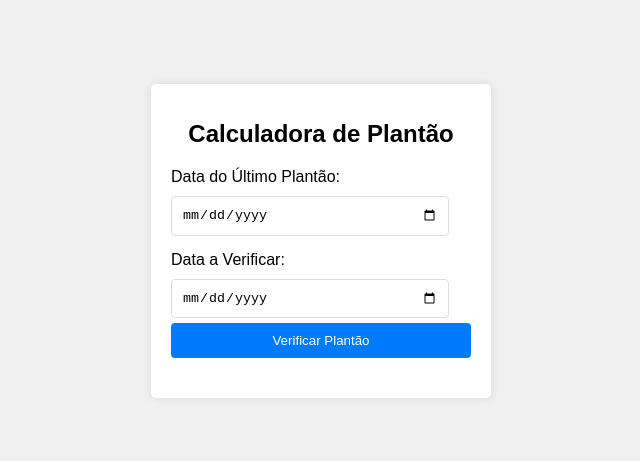
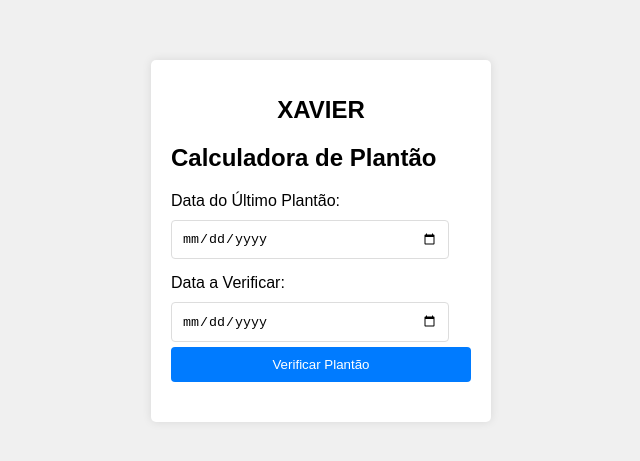
Before and after one commit to Xavier-sa/EscalaPlant-o12x36, a plain HTML site: page index.html in a window 1280 px wide. Shown: the part 159-620 px from the top of the page, without its empty margins (319-959 px from the left). Drawn offline with Linux system fonts and the light colour scheme.

Commit message:
mudei o nome

```diff
--- a/index.html
+++ b/index.html
@@ -66,7 +66,10 @@
 </head>
 <body>
     <div class="container">
-        <h1>Calculadora de Plantão</h1>
+
+        <h1>XAVIER</h1>
+        <h2>Calculadora de Plantão </h2>
+
         <form id="calculator">
             <label for="lastWorkDate">Data do Último Plantão:</label>
             <input type="date" id="lastWorkDate" name="lastWorkDate">
```
